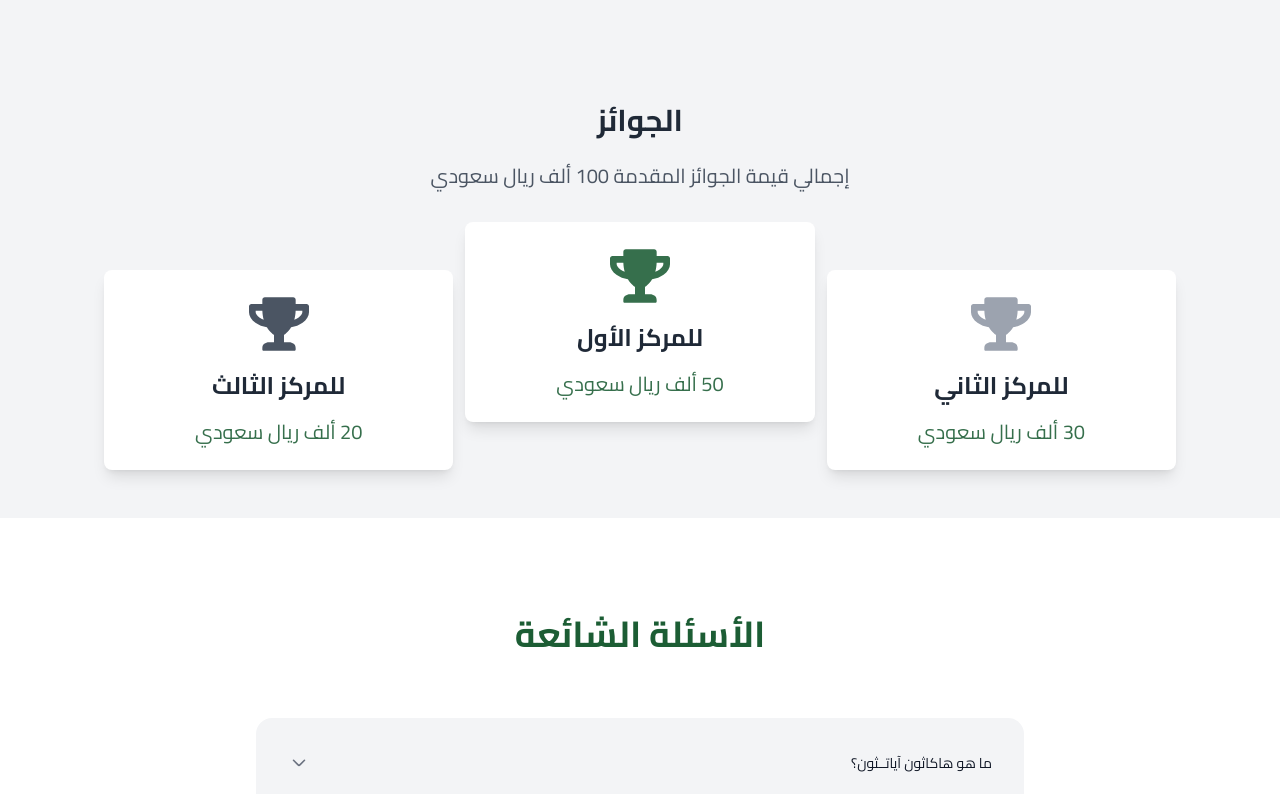
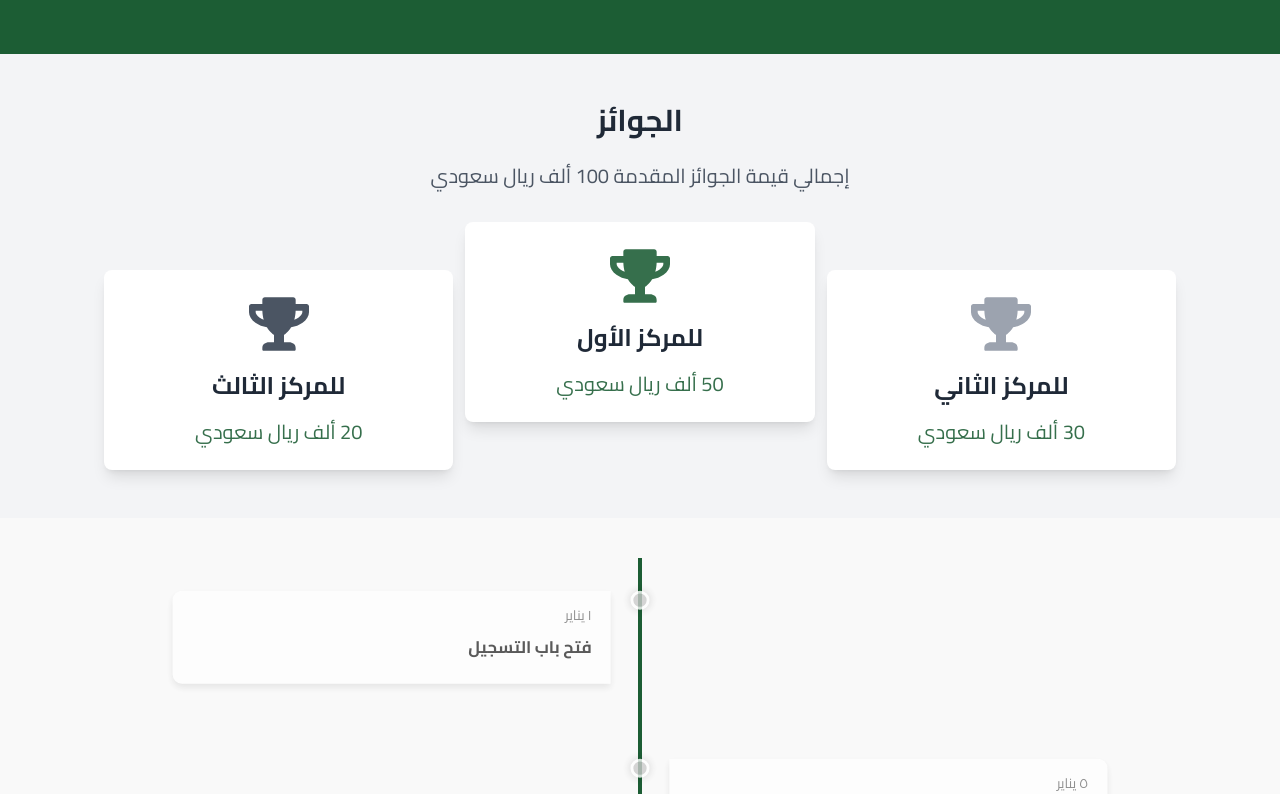
Before and after one commit to mahakabi/qoranthon, a Next.js app: page / in a window 1280 px wide. Shown: the part 2628-3422 px from the top of the page. Built offline with nearby package versions, Linux system fonts and the light colour scheme.

Commit message:
Add: New timeline

```diff
--- a/app/components/About.tsx
+++ b/app/components/About.tsx
@@ -13,7 +13,7 @@ const About = () => {
         >
 
             <motion.h2
-                className=" text-3xl sm:text-4xl md:text-5xl lg:text-6xl font-extrabold mb-4 text-center"
+                className=" text-3xl sm:text-4xl md:text-5xl lg:text-6xl font-extrabold mb-4 text-center block"
                 initial={{ y: -30, opacity: 0 }}
                 animate={{ y: 0, opacity: 1 }}
                 transition={{ duration: 0.8 }}
@@ -29,7 +29,7 @@ const About = () => {
             />
 
             <motion.p
-                className="text-base sm:text-lg md:text-xl lg:text-2xl leading-relaxed max-w-lg sm:max-w-2xl md:max-w-3xl text-center"
+                className="text-base sm:text-lg md:text-xl lg:text-2xl leading-relaxed max-w-lg sm:max-w-2xl md:max-w-3xl text-center block"
                 initial={{ opacity: 0 }}
                 animate={{ opacity: 1 }}
                 transition={{ duration: 1, delay: 0.8 }}
--- a/app/components/EmergingTechnologies.tsx
+++ b/app/components/EmergingTechnologies.tsx
@@ -5,18 +5,18 @@ import Image from "next/image";
 
 const EmergingTechnologies = () => {
     return (
-        <section className="py-16 sm:py-20 bg-gray-100 px-6">
+        <section className="py-16 sm:py-20 bg-[#1c5d34] px-6">
             <div className="mx-auto px-4 sm:px-8 lg:px-16 text-center">
                 <motion.h2
-                    className="text-3xl sm:text-4xl md:text-5xl font-bold text-[#1c5d34] mb-8 sm:mb-12"
+                    className="text-3xl sm:text-4xl md:text-5xl font-bold text-white mb-8 sm:mb-12"
                     initial={{ opacity: 0 }}
                     animate={{ opacity: 1 }}
                     transition={{ duration: 1 }}
                 >
-                     التقنيات الناشئة
+                    التقنيات الناشئة
                 </motion.h2>
 
-                <p className="text-base sm:text-md md:text-xl text-gray-700 mb-6 sm:mb-8">
+                <p className="text-base sm:text-md md:text-xl text-white mb-6 sm:mb-8">
                     بعد اختيار المسار يتم العمل على تقديم حلول باستخدام إحدى التقنيات التالية:
                 </p>
 
--- a/app/components/Header.tsx
+++ b/app/components/Header.tsx
@@ -1,5 +1,4 @@
 "use client";
-
 import React, { useEffect, useState } from "react";
 import { motion } from "framer-motion";
 import Link from "next/link";
--- a/app/components/Hero.tsx
+++ b/app/components/Hero.tsx
@@ -39,7 +39,7 @@ const Hero = () => {
             <video
                 autoPlay
                 muted
-                loop
+                // loop
                 preload="auto"
                 playsInline
                 className="absolute top-0 left-0 w-full h-full object-cover"
--- a/app/components/Objectives.tsx
+++ b/app/components/Objectives.tsx
@@ -6,7 +6,7 @@ import Image from "next/image";
 const Objectives = () => {
     return (
         <section id="goals" className="py-20 bg-white px-6">
-            <div className=" mx-auto text-center">
+            <div className="mx-auto text-center">
                 <motion.h2
                     className="text-4xl sm:text-5xl font-bold text-[#1c5d34] mb-12"
                     initial={{ opacity: 0 }}
--- a/app/components/Timeline.tsx
+++ b/app/components/Timeline.tsx
@@ -1,9 +1,69 @@
-import React from "react";
+import React, { useEffect, useState, useRef } from "react";
 
 export default function Timeline() {
+    const [activeIndex, setActiveIndex] = useState(0);
+    const timelineRef = useRef<HTMLDivElement>(null);
+
+    const handleScroll = () => {
+        const timelineItems = document.querySelectorAll<HTMLElement>(".timeline-item");
+
+        timelineItems.forEach((item, index) => {
+            const rect = item.getBoundingClientRect();
+            if (rect.top < window.innerHeight / 2 && rect.bottom > window.innerHeight / 2) {
+                setActiveIndex(index);
+            }
+        });
+    };
+
+    useEffect(() => {
+        window.addEventListener("scroll", handleScroll);
+        return () => window.removeEventListener("scroll", handleScroll);
+    }, []);
+
+    const calculateProgressHeight = () => {
+        if (!timelineRef.current) return 0;
+
+        const items = document.querySelectorAll<HTMLElement>(".timeline-item");
+        const firstItem = items[0]?.getBoundingClientRect();
+        const activeItem = items[activeIndex]?.getBoundingClientRect();
+
+        if (firstItem && activeItem) {
+            const timelineTop = timelineRef.current.getBoundingClientRect().top;
+            return activeItem.top - timelineTop + activeItem.height / 2;
+        }
+        return 0;
+    };
+
+    const events = [
+        { date: "١ يناير", status: "فتح باب التسجيل" },
+        { date: "٥ يناير", status: "اغلاق فترة التسجيل" },
+        { date: "١٠ يناير", status: "مراجعة الطلبات والافكار المقدمة من المشاركين" },
+        { date: "١٥ يناير", status: "ارسال رسائل القبول وتاكيد الحضور من المشاركين" },
+        { date: "٢٠ يناير", status: "ارسال اجندة الهاكاثون" },
+        { date: "٢٥ يناير", status: "بداية الهاكاثون" },
+        { date: "٣٠ يناير", status: "الحفل الختمامي واعلان النتائج" },
+    ];
+
     return (
-        <div>
-
-        </div>
+        <>
+            <div id="timeline" className="timeline" ref={timelineRef}>
+                <div
+                    className="timeline-progress"
+                    style={{ height: `${calculateProgressHeight()}px` }}
+                ></div>
+                {events.map((event, index) => (
+                    <div
+                        key={index}
+                        className={`timeline-item ${index % 2 === 0 ? "left" : "right"} ${activeIndex === index ? "active" : ""}`}
+                    >
+                        <div className="timeline-indicator"></div>
+                        <div className="timeline-content">
+                            <span className="timeline-date">{event.date}</span>
+                            <h3>{event.status}</h3>
+                        </div>
+                    </div>
+                ))}
+            </div>
+        </>
     );
 }
--- a/app/globals.css
+++ b/app/globals.css
@@ -6,11 +6,11 @@
 @keyframes appear {
   from {
     opacity: 0;
-    scale: 0.5;
+    transform: scale(0.5);
   }
   to {
     opacity: 1;
-    scale: 1;
+    transform: scale(1);
   }
 }
 
@@ -20,16 +20,128 @@ html {
 
 body {
   font-family: var(--font-cairo-regular);
+  background-color: #f9f9f9;
   overflow-color: #000;
   overflow-y: scroll;
 }
 
 h1, h2, h3, strong {
   font-family: var(--font-cairo-bold), sans-serif;
+  color: #333;
 }
 
 .block {
-  animation: appear linear;
-  animation-timeline: view();
-  animation-range: entry 0% cover 40%;
+  animation: appear 0.5s ease-out;
 }
+
+.timeline {
+  position: relative;
+  display: flex;
+  flex-direction: column;
+  align-items: center;
+  padding: 40px 0;
+  margin: 0 auto;
+  width: 80%;
+  direction: rtl;
+}
+
+.timeline-progress {
+  position: absolute;
+  left: 50%;
+  transform: translateX(-50%);
+  width: 4px;
+  background-color: #1c5d34;
+  height: 0;
+  transition: height 0.3s ease-in-out;
+}
+
+.timeline-item {
+  position: relative;
+  width: 100%;
+  margin: 30px 0;
+  opacity: 0.8;
+  transform: scale(0.95);
+  transition: opacity 0.1s, transform 0.6s ease-in-out;
+}
+
+.timeline-item.active {
+  opacity: 1;
+  transform: scale(1);
+}
+
+.timeline-indicator {
+  position: absolute;
+  top: 0;
+  left: 50%;
+  transform: translateX(-50%);
+  width: 20px;
+  height: 20px;
+  background-color: #ccc;
+  border-radius: 50%;
+  border: 3px solid #fff;
+  box-shadow: 0 0 10px rgba(0, 0, 0, 0.2);
+  z-index: 2;
+}
+
+.timeline-item.active .timeline-indicator {
+  background-color: #1c5d34;
+  border-color: #fff;
+  box-shadow: 0 0 12px rgba(0, 0, 0, 0.3);
+}
+
+.timeline-content {
+  position: relative;
+  background: #fff;
+  padding: 15px 20px;
+  border-radius: 10px;
+  box-shadow: 0 4px 8px rgba(0, 0, 0, 0.1);
+  transition: all 0.3s ease;
+  max-width: 45%;
+  margin-bottom: 10px;
+  margin-left: 20px;
+  margin-right: 20px;
+}
+
+.timeline-content h3 {
+  margin: 10px 0;
+  color: #333;
+  font-size: 1.1rem;
+}
+
+.timeline-date {
+  font-size: 0.9em;
+  color: #777;
+  margin-bottom: 8px;
+  display: block;
+}
+
+.timeline-item.left .timeline-content {
+  margin-right: 53%;
+  border-radius: 10px 0 0 10px;
+}
+
+.timeline-item.right .timeline-content {
+  margin-left: 50%;
+  border-radius: 0 10px 10px 0;
+}
+
+.timeline-item.active .timeline-content {
+  background-color: #f9f9f9;
+  color: #333;
+}
+
+@media (max-width: 768px) {
+  .timeline {
+    width: 90%;
+  }
+
+  .timeline-item {
+    width: 90%;
+  }
+
+  .timeline-item.left .timeline-content,
+  .timeline-item.right .timeline-content {
+    margin-left: 0;
+    margin-right: 0;
+  }
+}
```
